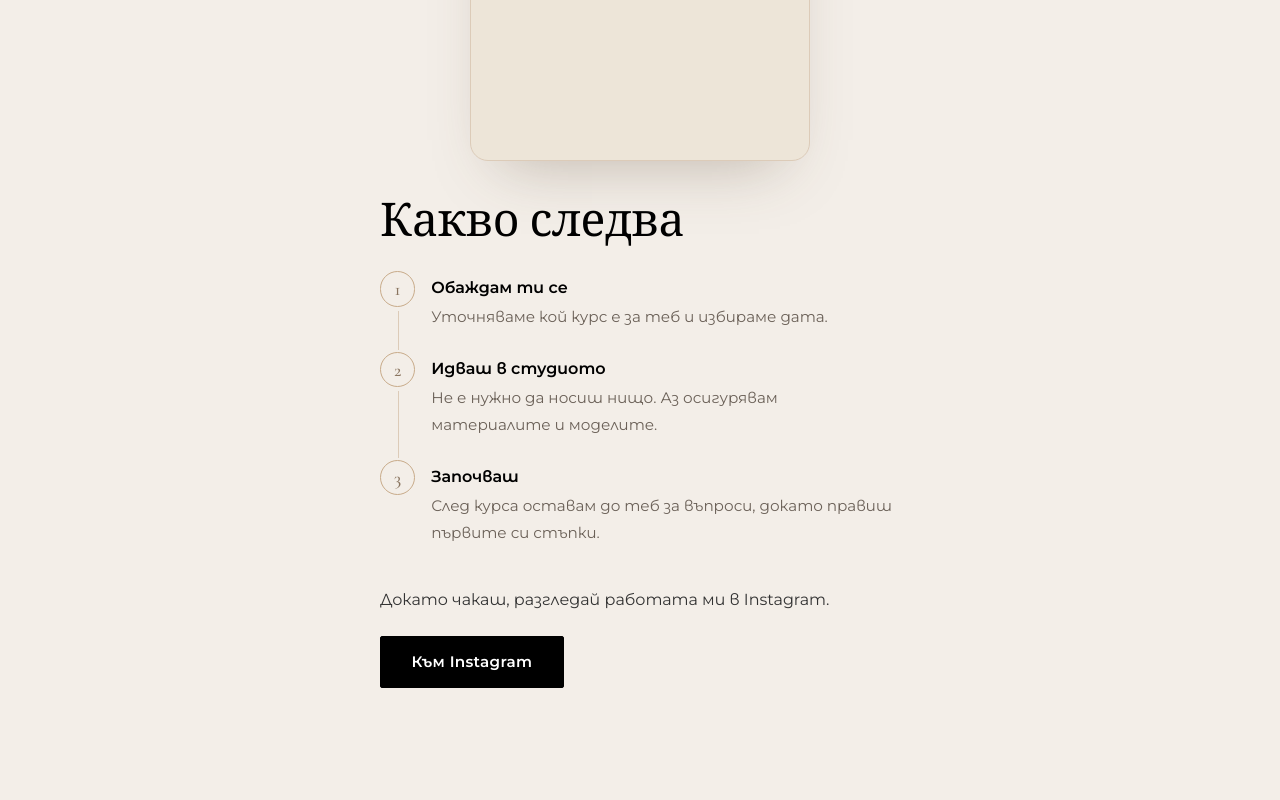
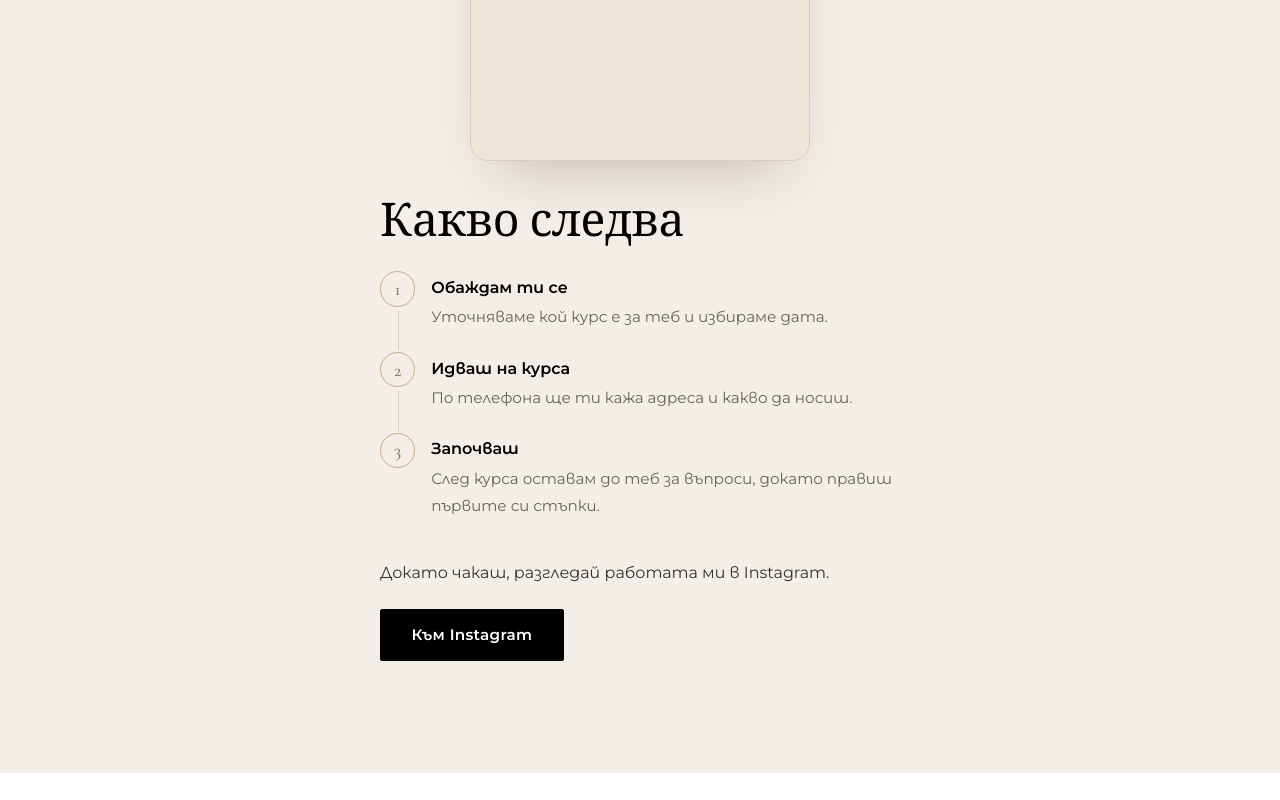
Before and after one commit to simonadzhebelova/Simona-brows, a plain HTML site: page kurs/blagodarya/index.html in a window 1280 px wide. Shown: the part 832-1632 px from the top of the page. After the commit the page ends 1605 px from the top, so only its background shows below. Drawn offline with nearby package versions, Linux system fonts and the light colour scheme.

Commit message:
По-ясен първи ред в „Какво получаваш“; без непроверено обещание за материалите

```diff
--- a/kurs/blagodarya/index.html
+++ b/kurs/blagodarya/index.html
@@ -33,7 +33,7 @@
       <h2>Какво следва</h2>
       <ol class="steps">
         <li><strong>Обаждам ти се</strong><span>Уточняваме кой курс е за теб и избираме дата.</span></li>
-        <li><strong>Идваш в студиото</strong><span>Не е нужно да носиш нищо. Аз осигурявам материалите и моделите.</span></li>
+        <li><strong>Идваш на курса</strong><span>По телефона ще ти кажа адреса и какво да носиш.</span></li>
         <li><strong>Започваш</strong><span>След курса оставам до теб за въпроси, докато правиш първите си стъпки.</span></li>
       </ol>
       <p style="margin-top:1rem">Докато чакаш, разгледай работата ми в Instagram.</p>
```
Also changed, not shown: kurs/index.html (+1 -1 lines).
